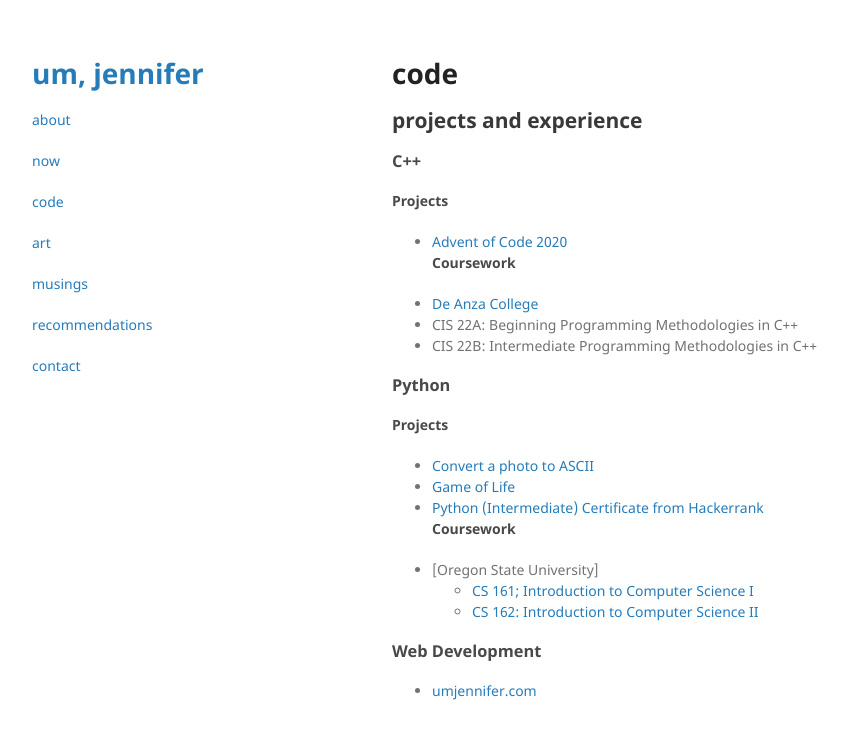
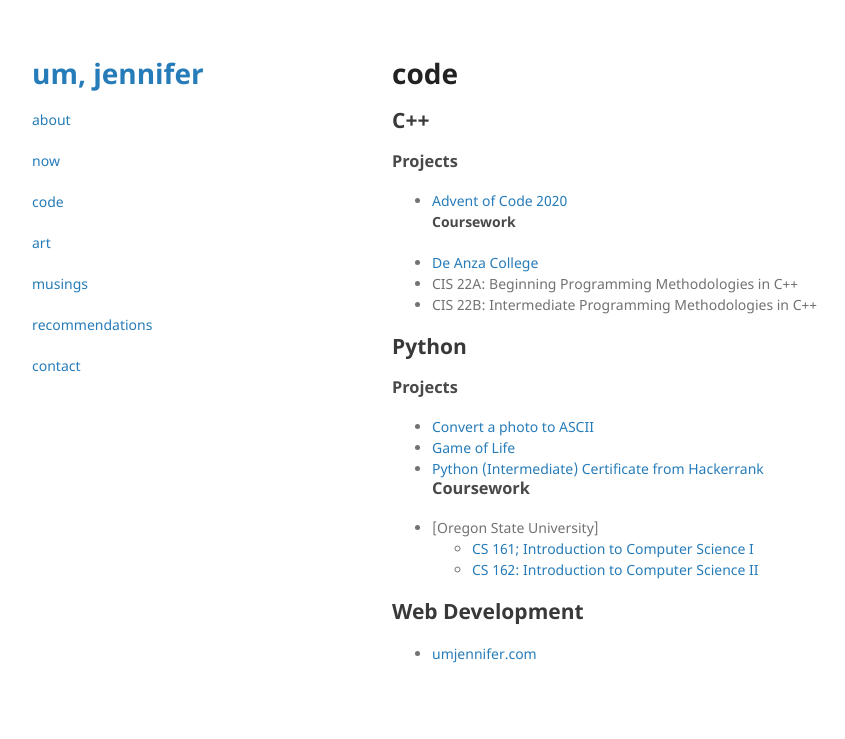
Before and after one commit to umjennifer/umjennifer.github.io, a Jekyll site: the page built from code.md, in a window 1280 px wide. Shown: the top 739 px of the page, without its empty margins (178-1023 px from the left). Built offline with Jekyll 4.4.1, drawn with Linux system fonts in a browser that asks for light colours; our own code applies the rules of GitHub Pages for plain Markdown files.

Commit message:
Update code.md

```diff
--- a/code.md
+++ b/code.md
@@ -3,25 +3,23 @@ layout: default
 ---
 # code
 
-## projects and experience
-### C++
-#### Projects
+## C++
+### Projects
 -  [Advent of Code 2020](https://github.com/umjennifer/AdventOfCode2020)
 #### Coursework
 -  [De Anza College](https://www.deanza.edu/cis/courses.html)
   - CIS 22A: Beginning Programming Methodologies in C++
   - CIS 22B: Intermediate Programming Methodologies in C++
 
-### Python
-#### Projects
+## Python
+### Projects
 - [Convert a photo to ASCII](https://github.com/umjennifer/photo_to_ascii)
 - [Game of Life](https://github.com/umjennifer/gameoflife)
 - [Python (Intermediate) Certificate from Hackerrank](https://www.hackerrank.com/certificates/a8fb8dbd81d0)
-#### Coursework
+### Coursework
 - [Oregon State University]
   - [CS 161; Introduction to Computer Science I](https://ecampus.oregonstate.edu/soc/ecatalog/ecoursedetail.htm?termcode=all&coursenumber=161&subject=CS)
   - [CS 162: Introduction to Computer Science II](https://ecampus.oregonstate.edu/soc/ecatalog/ecoursedetail.htm?termcode=all&subject=CS&coursenumber=162)
 
-
-### Web Development
+## Web Development
 - [umjennifer.com](http://umjennifer.com/)
```
